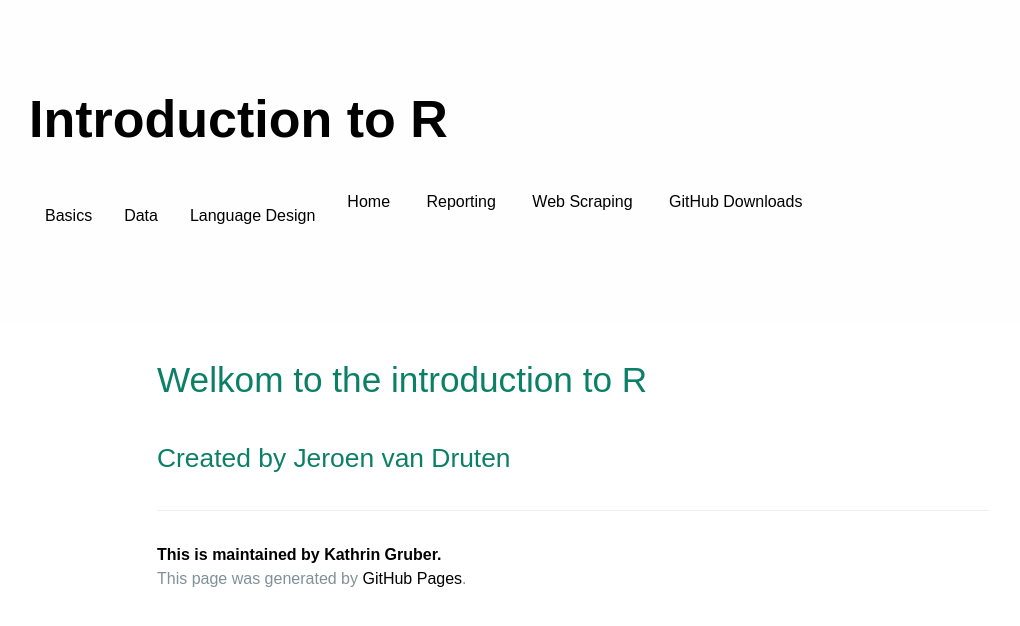
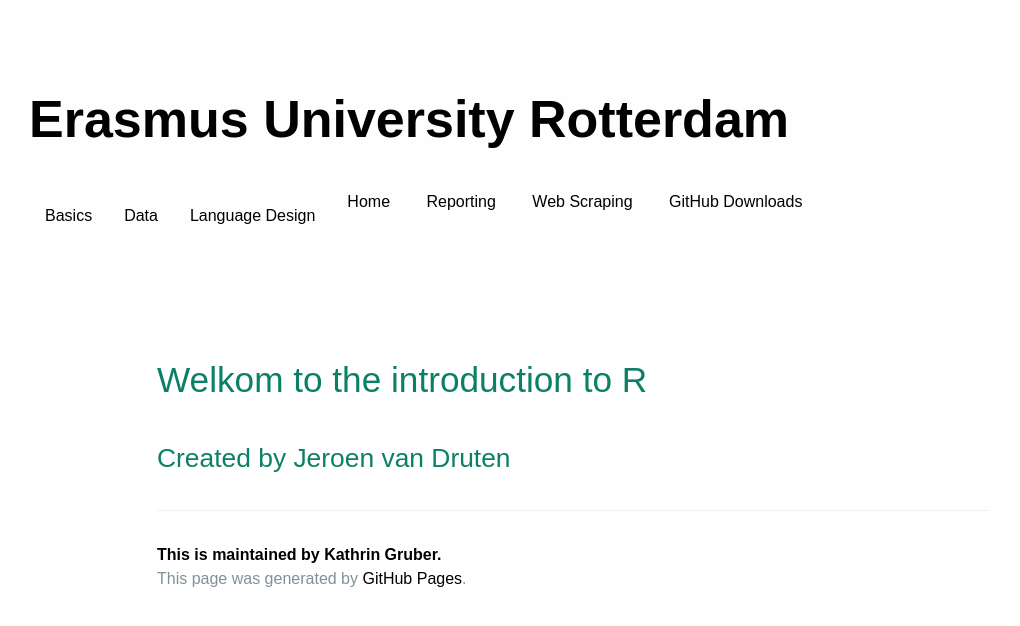
Before and after one commit to jmjvdruten/introductiontoR, a Jekyll site: the page built from index.md, in a window 1280 px wide. Shown: the top 626 px of the page, without its empty margins (67-1087 px from the left). Built offline with Jekyll 4.4.1, drawn with Linux system fonts in a browser that asks for light colours.

Commit message:
Update template.html

```diff
--- a/_layouts/template.html
+++ b/_layouts/template.html
@@ -11,7 +11,7 @@
   </head>
   <body>
     <section class="page-header">
-      <h1 class="project-name">Introduction to R</h1>
+      <h1 class="project-name">Erasmus University Rotterdam</h1>
       <h2 class="project-tagline"></h2>
       <div class="navbar">
         <a href=index>Home</a>
@@ -53,6 +53,10 @@
       </div>
     </section>
 
+    <section class="intro-screen">
+
+    </section>
+
     <section class="main-content">
 
       {{ content }}
```
